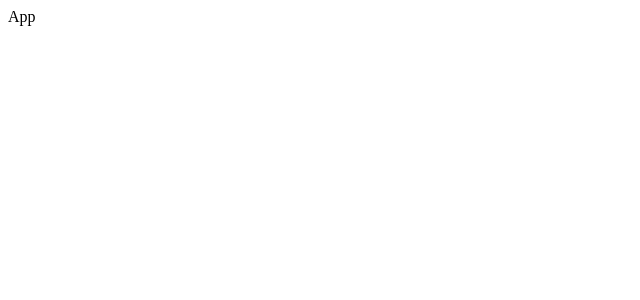
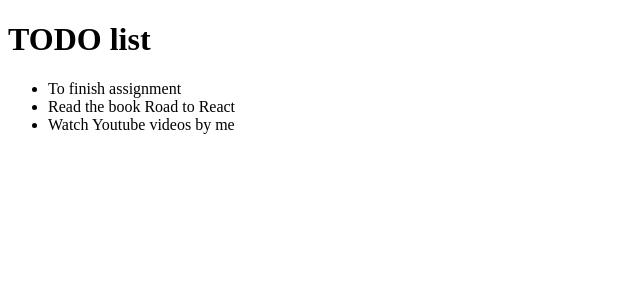
Before and after one commit to mcani/react-cockatoo, a React (Create React App) app: page / in a window 1280 px wide. Shown: the top 300 px of the page, without its empty margins (0-640 px from the left). Built offline with nearby package versions, Linux system fonts and the light colour scheme; the HTML template or start-up script is replaced by a standard one.

Commit message:
l1 (#3)
* task

* ammends

```diff
--- a/src/App.js
+++ b/src/App.js
@@ -1,7 +1,37 @@
-import React from 'react'
+import React from 'react';
 
-export default function App() {
+const todoList = [
+    {
+    title: 'To finish assignment',
+    id: 0,
+    },
+    {
+    title: 'Read the book Road to React',
+    id: 1,
+    },
+    {
+    title: 'Watch Youtube videos by me',
+    id: 2,
+    }
+    ];
+function App() {
   return (
-    <div>App</div>
-  )
+    <div>
+      <h1>TODO list</h1>
+      <ul>
+        {todoList.map(
+          (item)=>{
+            return(
+              <li key={item.id}>
+                {item.title}
+              </li>
+            )
+        })}
+      </ul>
+    </div>
+  );
 }
+
+
+
+export default App;
```
